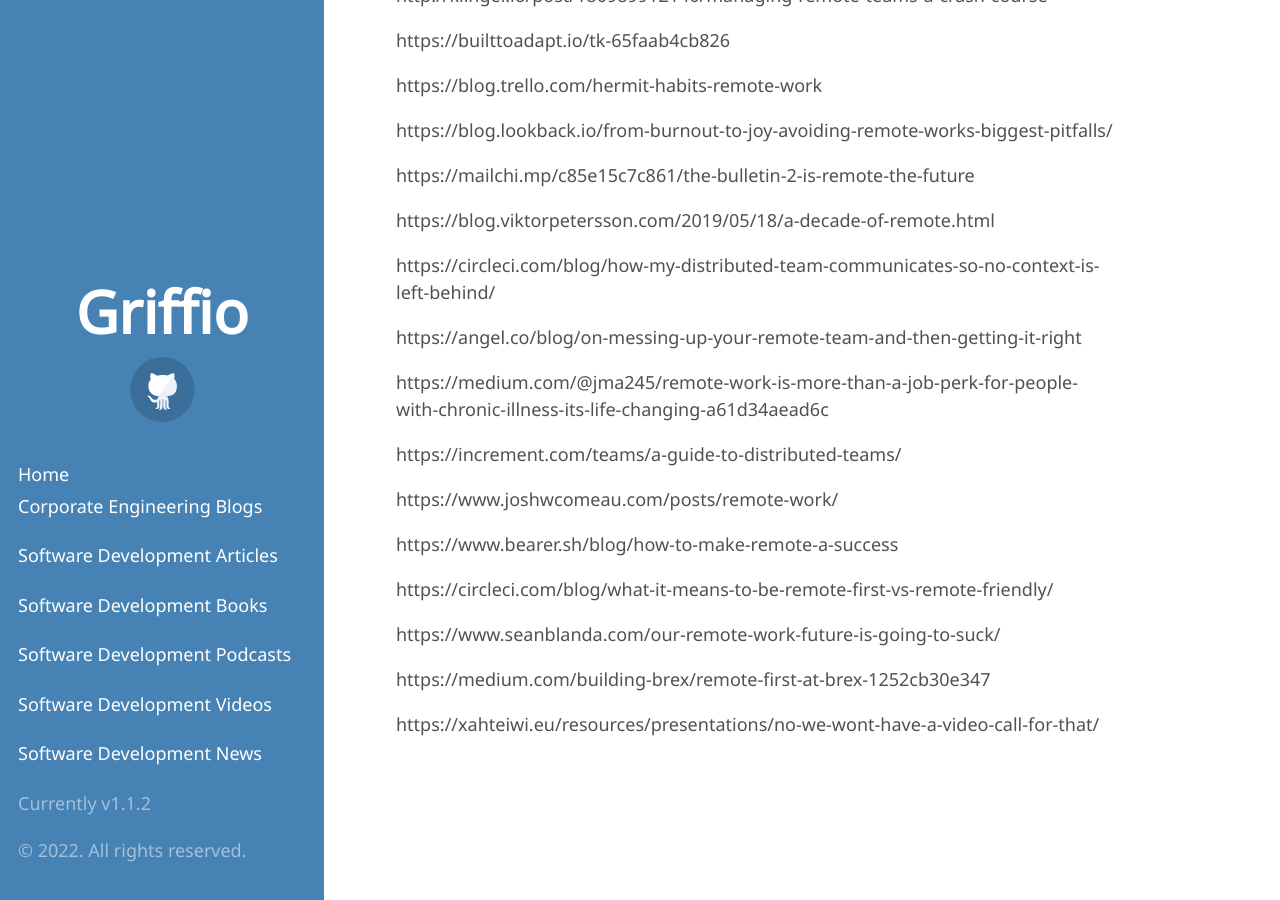
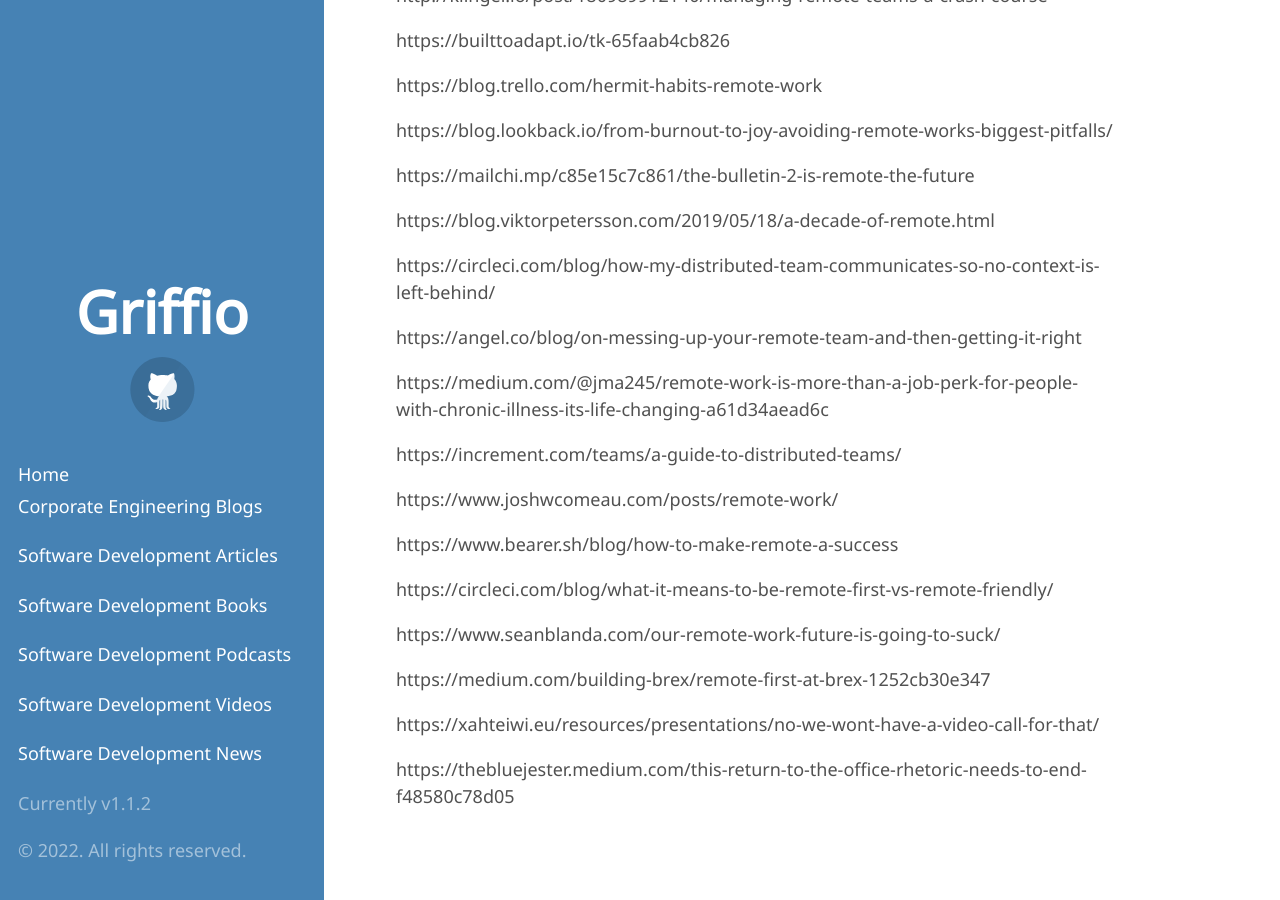
Before and after one commit to griffio/griffio.github.io, a Jekyll site: the page built from distributed_and_remote.md, in a window 1280 px wide and 900 px high, scrolled down 8244 px. Built offline with Jekyll 4.4.1, drawn with Linux system fonts in a browser that asks for light colours; some web fonts are replaced; our own code applies the rules of GitHub Pages for plain Markdown files; some of the changed lines change nothing that is shown.

Commit message:
Update distributed_and_remote.md

```diff
--- a/distributed_and_remote.md
+++ b/distributed_and_remote.md
@@ -335,3 +335,5 @@
 https://medium.com/building-brex/remote-first-at-brex-1252cb30e347
 
 https://xahteiwi.eu/resources/presentations/no-we-wont-have-a-video-call-for-that/
+
+https://thebluejester.medium.com/this-return-to-the-office-rhetoric-needs-to-end-f48580c78d05
```
